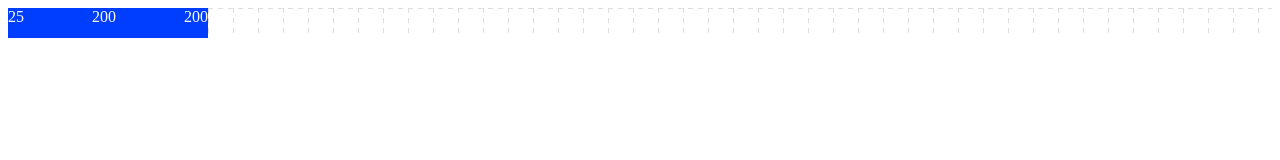
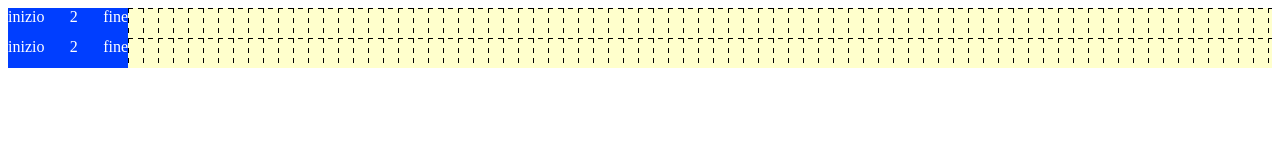
Before and after one commit to Smdonline/front, a plain HTML site: page index.html in a window 1280 px wide. Drawn offline with Linux system fonts and the light colour scheme.

Commit message:
ajusrted ainizio e fine

```diff
--- a/index.html
+++ b/index.html
@@ -16,12 +16,12 @@
         }
         .dashed-grid-paper {
 
-            --grid-size: 25px;
+            --grid-size: 15px;
             --grid-strength: 1px;
             --grid-dash: 10px;
             --grid-gap: 5px;
-            --grid-color: #ddd;
-            --paper-color: #fff;
+            --grid-color: #000;
+            --paper-color: #ffc;
 
             background-color: var(--paper-color);
             background-size: var(--grid-dash) var(--grid-dash), var(--grid-size) var(--grid-size);
@@ -35,7 +35,15 @@
     </style>
 </head>
 <body>
+
 <div class="dashed-grid-paper">
+    <div class="selector">
+        <span class="inizio">inizio</span>
+        <span class="center">center</span>
+        <span class="fine">fine</span>
+    </div>
+
+</div><div class="dashed-grid-paper">
     <div class="selector">
         <span class="inizio">inizio</span>
         <span class="center">center</span>
@@ -47,10 +55,12 @@
 
 
 <script>
-    var step=25;
-    $('.selector').width(8*step);
+    var step=15;
+    var lungime=step*8;
+    var stanga = 25;
+    $('.selector').width(lungime);
     $('.selector').height(step);
-
+    lungime = lungime/(4*step);
 
     $( ".selector" ).draggable({
         axis: "x,y",
@@ -58,14 +68,12 @@
         containment: "parent",
         drag: function( event, ui ) {
 
-            // Keep the left edge of the element
-            // at least 100 pixels from the container
-            $('.inizio').text(parseInt(ui.position.left/100)+":"+parseFloat(ui.position.left%100));
+
+            $('.inizio').text(parseFloat(ui.position.left/(4*step)));
+            $('.fine').text(parseFloat((ui.position.left)/(4*step) + lungime));
         },
         create: function( event, ui ) {
-            $('.center').text(step*8);
-            $('.inizio').text(step);
-            $('.fine').text(step*8);
+            $('.center').text(lungime);
         }
     });
     $( ".selector" ).resizable({
@@ -74,10 +82,17 @@
         maxWidth: 12*4*step,
         minWidth: step,
         containment: "parent",
-        resize: function( event, ui ) {
-            $('.center').text(ui.size.width / (step*4) );
-            $('.fine').text(ui.position.right );
+        resize: function (event, ui) {
+            $('.inizio').text(parseFloat(ui.position.left/(4*step)));
+            lungime = parseFloat(ui.size.width/(4*step));
+            $('.fine').text(parseFloat((ui.position.left)/(4*step) + lungime));
+            $('.center').text(lungime);
+        },
+        create: function( event, ui ) {
+            ui.position.left=stanga;
+            lungime = ui.size.width/(4*step);
         }
+
     });
 </script>
 </body>
```
